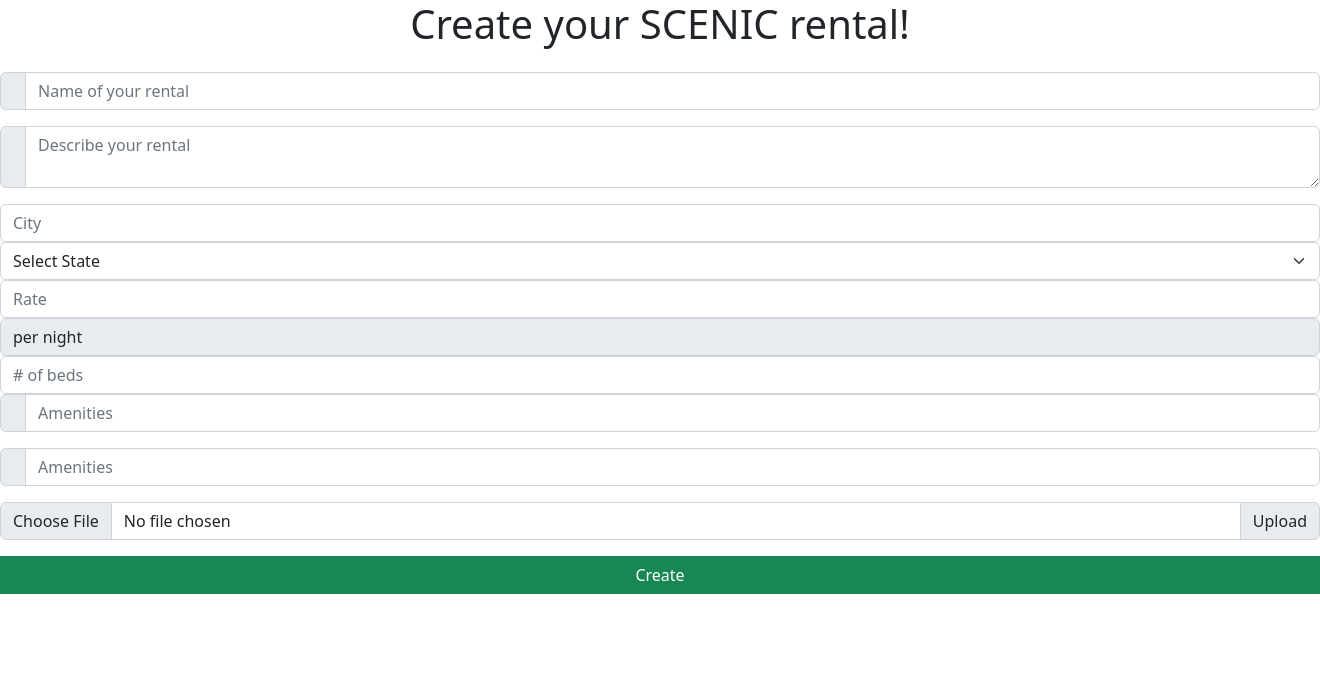
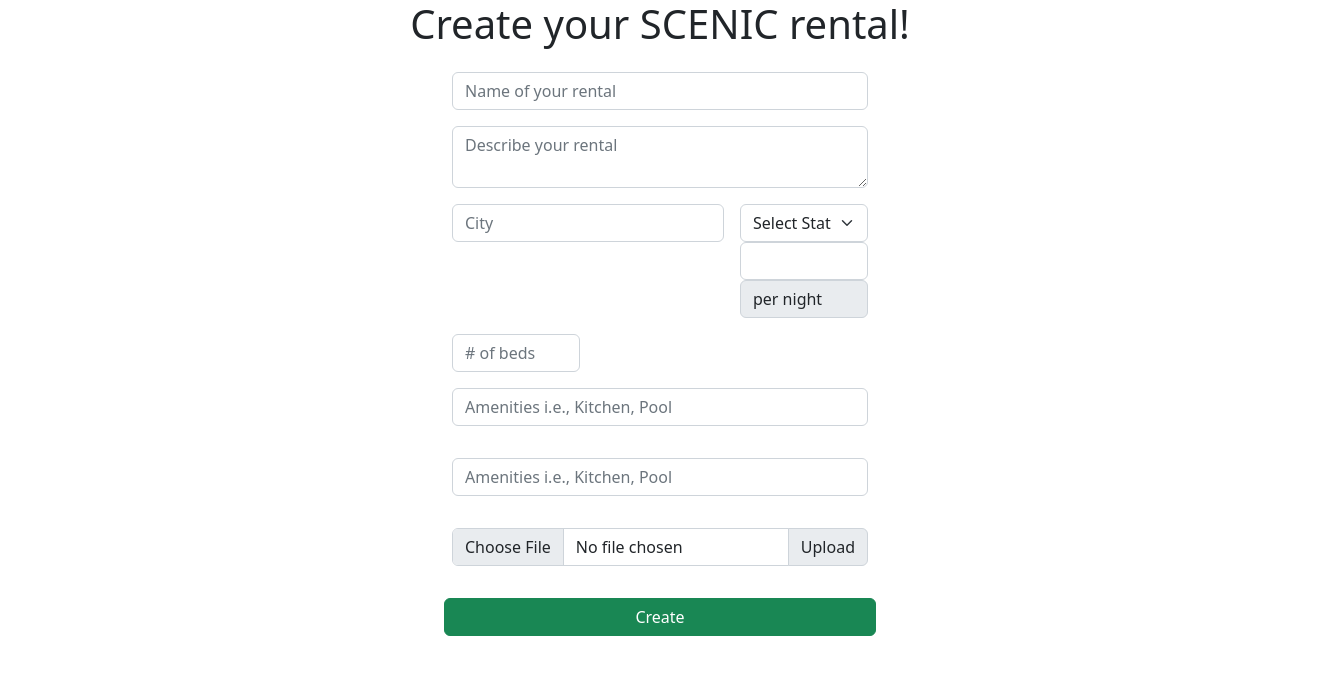
Before and after one commit to dqrico/scenic_app, a Flask app: template flask_app/templates/createOne.html in a window 1320 px wide; the page is wider, and only the part inside the window is pictured. Shown: the top 675 px of that part. Run offline with Flask 2, Linux system fonts and the light colour scheme; the template is opened without the code that fills it, so the values that code supplies are empty.

Commit message:
mostly cleaned up forms

```diff
--- a/flask_app/templates/createOne.html
+++ b/flask_app/templates/createOne.html
@@ -9,44 +9,92 @@
 </head>
 <body>
     <h1 class="text-center mb-4">Create your SCENIC rental!</h1>
-    <div class="main">
+    <div class="container text-center col-md-4">
         <div class="row">
             <div class="form">
                 <div class="input-group mb-3">
-                    <span class="input-group-text" id="basic-addon1"></span>
                     <input type="text" name="name" class="form-control" placeholder="Name of your rental" aria-describedby="basic-addon1">
                 </div>
                 <div class="input-group mb-3">
-                    <span class="input-group-text"></span>
                     <textarea class="form-control" name="description" placeholder="Describe your rental"></textarea>
                 </div>
-                <div class="form-group row">
-                    <div class="col-xs-3">
-                    <input class="form-control" name ="city"placeholder="City" type="text">
+                <div class="row g-3 mb-3">
+                    <div class="col-sm-8">
+                    <input class="form-control" name="city"placeholder="City" type="text">
                     </div>
-                    <div class="col-xs-3">
+                    <div class="col-sm">
                     <select class="form-select" name="state" type="text">
                         <option selected>Select State</option>
-                        <option value="1">CO</option>
-                        <option value="2">CA</option>
-                        <option value="3">WA</option>
+                        <option value=1>AL</option>
+                        <option value=2>AK</option>
+                        <option value=3>AZ</option>
+                        <option value=4>AR</option>
+                        <option value=5>CA</option>
+                        <option value=6>CZ</option>
+                        <option value=7>CO</option>
+                        <option value=8>CT</option>
+                        <option value=9>DE</option>
+                        <option value=10>DC</option>
+                        <option value=11>FL</option>
+                        <option value=12>GA</option>
+                        <option value=13>GU</option>
+                        <option value=14>HI</option>
+                        <option value=15>ID</option>
+                        <option value=16>IL</option>
+                        <option value=17>IN</option>
+                        <option value=18>IA</option>
+                        <option value=19>KS</option>
+                        <option value=20>KY</option>
+                        <option value=21>LA</option>
+                        <option value=22>ME</option>
+                        <option value=23>MD</option>
+                        <option value=24>MA</option>
+                        <option value=25>MI</option>
+                        <option value=26>MN</option>
+                        <option value=27>MS</option>
+                        <option value=28>MO</option>
+                        <option value=29>MT</option>
+                        <option value=30>NE</option>
+                        <option value=31>NV</option>
+                        <option value=32>NH</option>
+                        <option value=33>NJ</option>
+                        <option value=34>NM</option>
+                        <option value=35>NY</option>
+                        <option value=36>NC</option>
+                        <option value=37>ND</option>
+                        <option value=38>OH</option>
+                        <option value=39>OK</option>
+                        <option value=40>OR</option>
+                        <option value=41>PA</option>
+                        <option value=42>PR</option>
+                        <option value=43>RI</option>
+                        <option value=44>SC</option>
+                        <option value=45>SD</option>
+                        <option value=46>TN</option>
+                        <option value=47>TX</option>
+                        <option value=48>UT</option>
+                        <option value=49>VT</option>
+                        <option value=50>VI</option>
+                        <option value=51>VA</option>
+                        <option value=52>WA</option>
+                        <option value=53>WV</option>
+                        <option value=54>WI</option>
+                        <option value=55>WY</option>
                     </div>
                 </div>
-                <div class="input-group mb-3">
-                    <span class="input-group-text">$</span>
-                    <input type="text" name="rate" class="form-control" placeholder="Rate">
-                    <span class="input-group-text">per night</span>
-                </div>
-                <div class="col-xs-2">
+                    <div class="input-group mb-3">
+                        <span class="input-group-text">$</span>
+                        <input type="text" name="rate"class="form-control" aria-label="Amount (to the nearest dollar)">
+                        <span class="input-group-text">per night</span>
+                    </div>
+                <div class="col-sm-4">
                     <input class="form-control" name ="beds" placeholder="# of beds" type="text">
                 </div>
                 <div class="input-group mb-3">
-                    <span class="input-group-text" id="basic-addon1"></span>
-                    <input type="text" name="amenity_1" class="form-control" placeholder="Amenities" aria-describedby="basic-addon1">
+                    <input type="text" name="amenity_1" class="form-control" placeholder="Amenities i.e., Kitchen, Pool" aria-describedby="basic-addon1">
                 </div>
                 <div class="input-group mb-3">
-                    <span class="input-group-text" id="basic-addon1"></span>
-                    <input type="text" name="amenity_2" class="form-control" placeholder="Amenities" aria-describedby="basic-addon1">
+                    <input type="text" name="amenity_2" class="form-control" placeholder="Amenities i.e., Kitchen, Pool" aria-describedby="basic-addon1">
                 </div>
                 <div class="input-group mb-3">
                     <input type="file" class="form-control" name="image" id="inputGroupFile02">
@@ -54,6 +102,7 @@
                 </div>
                 <input type="submit" value="Create" class="btn btn-success">
             </div>
+        </div>
     </div>
 </body>
 </html>
```
